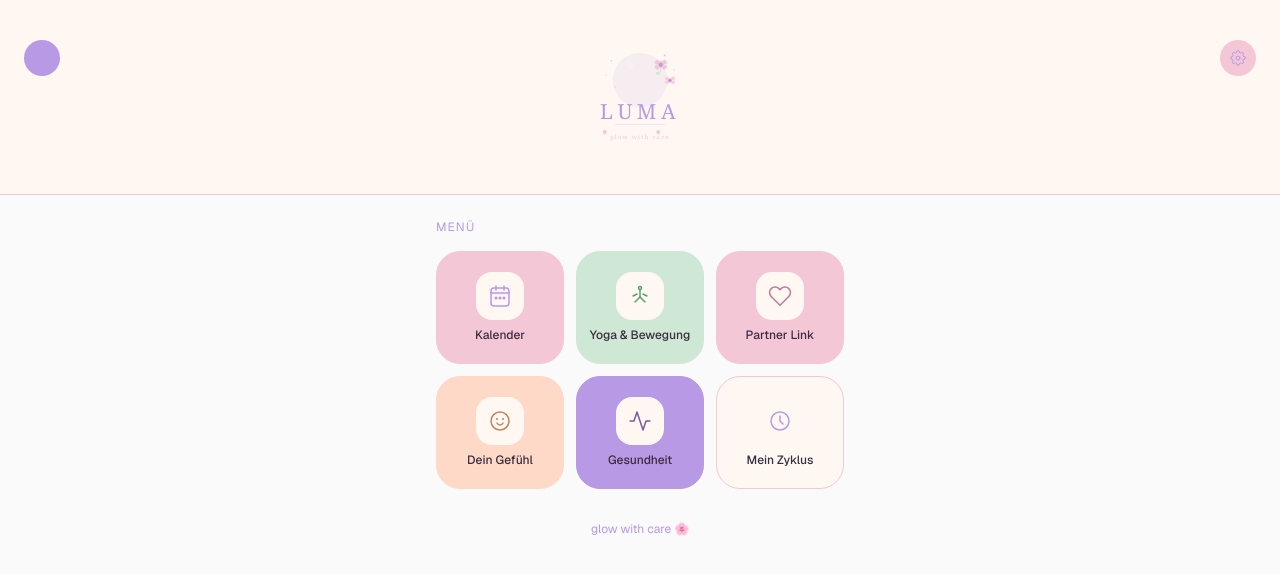
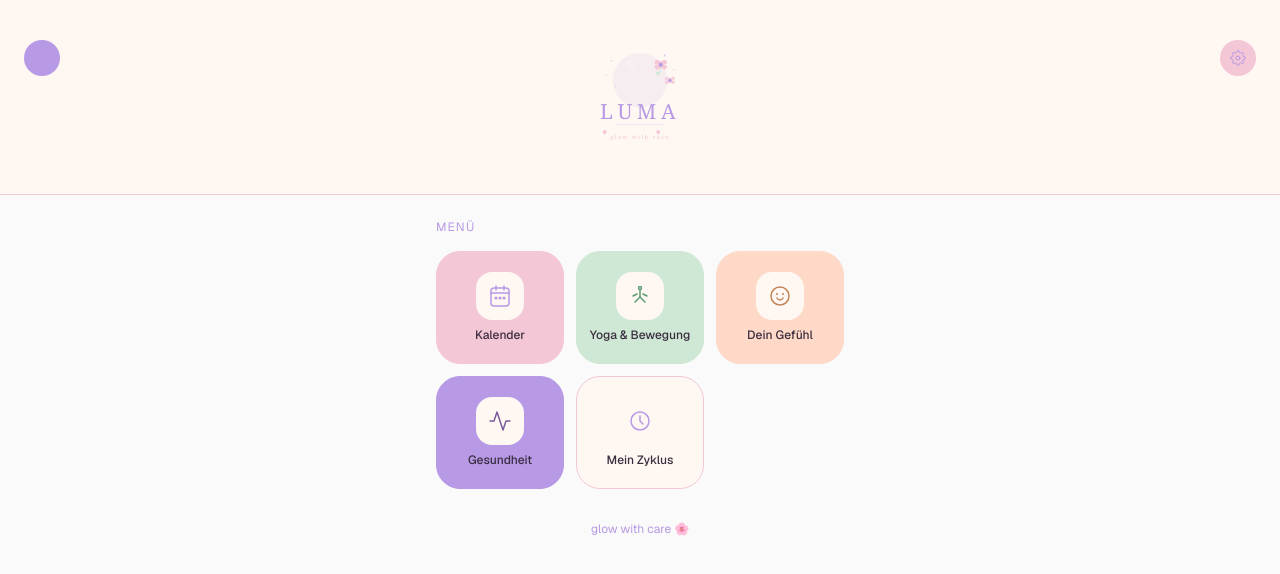
Before and after one commit to ranakarimzadeh22-debug/Luma, a Next.js app: page /dashboard in a window 1280 px wide. Shown: the top 574 px of the page. Built offline with nearby package versions, Linux system fonts and the light colour scheme.

Commit message:
feat: Partner Link aus Dashboard-Menü entfernt

```diff
--- a/src/app/dashboard/page.tsx
+++ b/src/app/dashboard/page.tsx
@@ -38,18 +38,6 @@ const menu = [
     desc: "Übungen für deinen Zyklus",
     bg: "#cfe8d5",
     color: "#5a9e72",
-  },
-  {
-    href: "/partner",
-    icon: (
-      <svg viewBox="0 0 24 24" fill="none" stroke="currentColor" strokeWidth={1.5} strokeLinecap="round" strokeLinejoin="round" className="w-6 h-6">
-        <path d="M20.84 4.61a5.5 5.5 0 0 0-7.78 0L12 5.67l-1.06-1.06a5.5 5.5 0 0 0-7.78 7.78l1.06 1.06L12 21.23l7.78-7.78 1.06-1.06a5.5 5.5 0 0 0 0-7.78z" />
-      </svg>
-    ),
-    label: "Partner Link",
-    desc: "Gemeinsam füreinander da",
-    bg: "#f4c7d7",
-    color: "#c47a9a",
   },
   {
     href: "/gefuhl",
```
